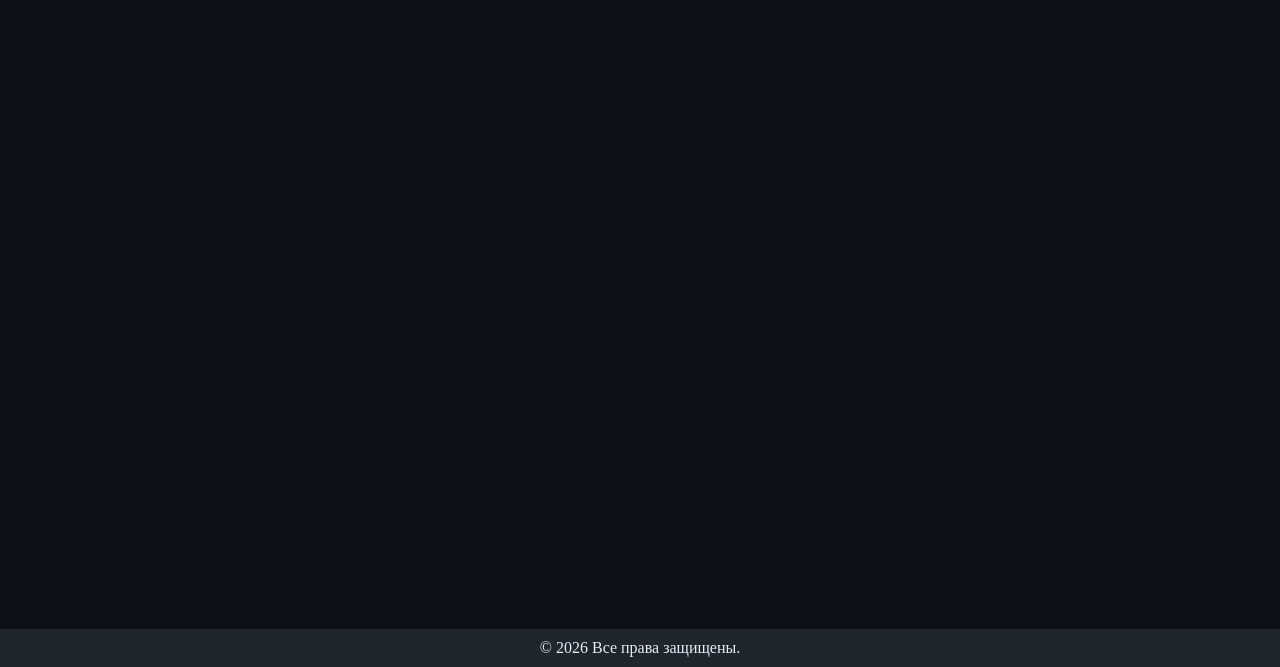
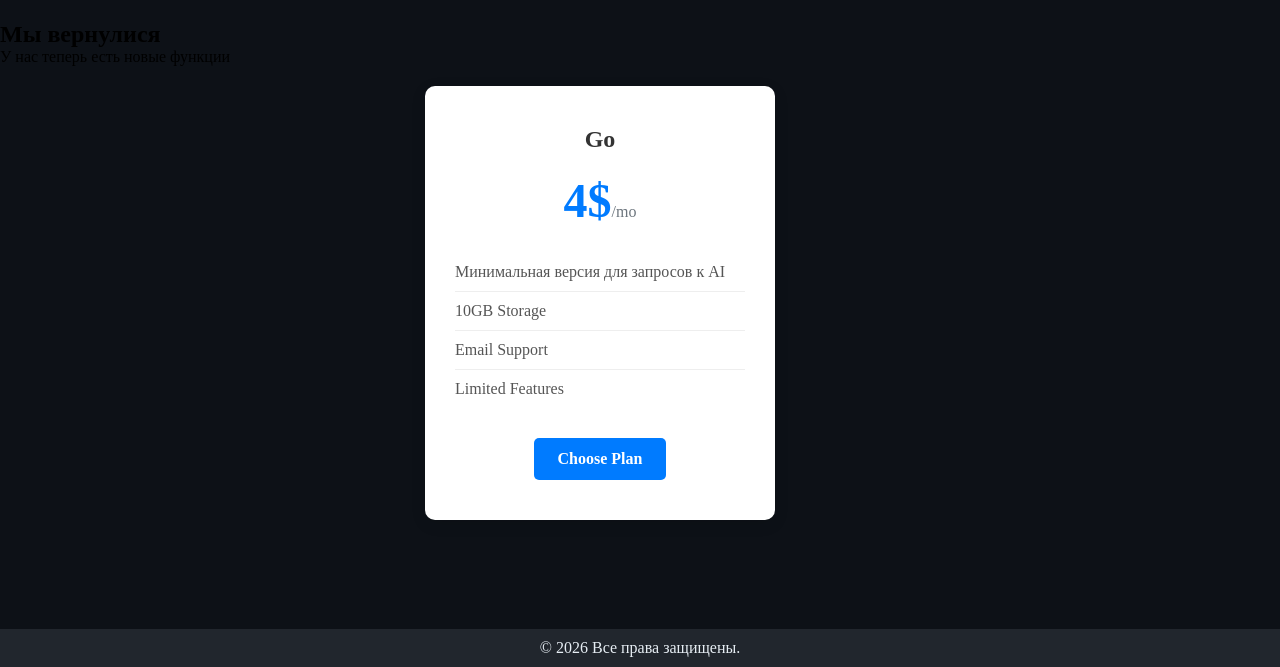
Before and after one commit to pablaofficeal/My-Flask-School, a Flask app: template frontend/templates/index.html in a window 1280 px wide. Shown: the part 133-800 px from the top of the page. Run offline with Flask 3, Linux system fonts and the light colour scheme; the template is opened without the code that fills it, so the values that code supplies are empty; the visitor is signed in with stand-in values (Sample User, id 1).

Commit message:
Добавлено управление отображением карточек оплаты и обновлены шаблоны: добавлены новые компоненты для отображения информации о репозиториях GitHub пользователя и улучшены стили для карточек оплаты.

```diff
--- /dev/null
+++ b/frontend/static/css/mod/payments-card.css
@@ -0,0 +1,123 @@
+.pricing-container {
+    display: flex;
+    justify-content: center;
+    flex-wrap: wrap;
+    gap: 20px;
+    max-width: 1200px;
+    padding: 20px;
+}
+
+.pricing-card {
+    background-color: #fff;
+    border-radius: 10px;
+    box-shadow: 0 4px 15px rgba(0, 0, 0, 0.1);
+    padding: 40px 30px;
+    text-align: center;
+    flex: 1;
+    min-width: 250px;
+    max-width: 350px;
+    transition: transform 0.3s, box-shadow 0.3s;
+    position: relative;
+    overflow: hidden;
+}
+
+.pricing-card:hover {
+    transform: translateY(-10px);
+    box-shadow: 0 8px 25px rgba(0, 0, 0, 0.15);
+}
+
+.pricing-card h3 {
+    font-size: 1.5rem;
+    margin-bottom: 20px;
+    color: #333;
+}
+
+.price {
+    font-size: 3rem;
+    font-weight: 700;
+    color: #007BFF;
+    margin-bottom: 25px;
+}
+
+.price span {
+    font-size: 1rem;
+    font-weight: 400;
+    color: #6c757d;
+}
+
+.pricing-card ul {
+    list-style: none;
+    padding: 0;
+    margin-bottom: 30px;
+    text-align: left;
+}
+
+.pricing-card ul li {
+    padding: 10px 0;
+    border-bottom: 1px solid #eee;
+    color: #555;
+}
+
+.pricing-card ul li:last-child {
+    border-bottom: none;
+}
+
+.cta-button {
+    display: inline-block;
+    padding: 12px 24px;
+    background-color: #007BFF;
+    color: #fff;
+    text-decoration: none;
+    border-radius: 5px;
+    font-weight: 600;
+    transition: background-color 0.3s;
+}
+
+.cta-button:hover {
+    background-color: #0056b3;
+}
+
+/* Featured Card Styling */
+.pricing-card.featured {
+    border: 2px solid #007BFF;
+    transform: scale(1.05);
+    box-shadow: 0 10px 30px rgba(0, 123, 255, 0.2);
+}
+
+.pricing-card.featured .price {
+    color: #0056b3;
+}
+
+.pricing-card.featured .cta-button {
+    background-color: #0056b3;
+}
+
+.ribbon {
+    position: absolute;
+    top: 0;
+    right: 0;
+    transform: rotate(45deg) translate(20px, -40px);
+    background-color: #007BFF;
+    color: white;
+    padding: 5px 30px;
+    font-size: 0.8rem;
+    font-weight: bold;
+    box-shadow: 0 3px 10px rgba(0, 0, 0, 0.1);
+}
+
+/* Responsive adjustments */
+@media (max-width: 768px) {
+    .pricing-container {
+        flex-direction: column;
+        align-items: center;
+    }
+
+    .pricing-card {
+        width: 80%;
+        max-width: none;
+    }
+
+    .pricing-card.featured {
+        transform: scale(1); /* Reset scale on mobile for better fit */
+    }
+}
--- a/frontend/templates/base.html
+++ b/frontend/templates/base.html
@@ -6,6 +6,7 @@
     <meta name="viewport" content="width=device-width, initial-scale=1.0">
     <title>{% block title %}{% endblock %}</title>
     <link rel="stylesheet" href="{{ url_for('static', filename='css/index.css') }}">
+    <link rel="stylesheet" href="{{ url_for('static', filename='css/mod/payments-card.css') }}">
 </head>
 
 <body class="dark-theme">
--- /dev/null
+++ b/frontend/templates/components/cards-payments.html
@@ -0,0 +1,15 @@
+{% block cards_payments %}
+<div class="pricing-container">
+    <div class="pricing-card">
+        <h3>Go</h3>
+        <p class="price">4$<span>/mo</span></p>
+        <ul>
+            <li>Минимальная версия для запросов к AI</li>
+            <li>10GB Storage</li>
+            <li>Email Support</li>
+            <li>Limited Features</li>
+        </ul>
+        <a href="#" class="cta-button">Choose Plan</a>
+    </div>
+</div>
+{% endblock %}
--- /dev/null
+++ b/frontend/templates/components/text.html
@@ -0,0 +1,7 @@
+{% block text %}
+    <h1>Добро пожаловать {{ user.username }}!</h1>
+<div class="test-text">
+    <h2>Мы вернулися</h2>
+    <p>У нас теперь есть новые функции</p>
+</div>
+{% endblock %}
--- a/frontend/templates/index.html
+++ b/frontend/templates/index.html
@@ -21,9 +21,15 @@
         <button>Зарегистрироваться</button>
     </a>
 </div>
+<div class="payments-cards">
+    {% include 'components/cards-payments.html' %}
+</div>
 {% else %}
 <div class="main">
-    <h1>Добро пожаловать {{ user.username }}!</h1>
+    {% include 'components/text.html' %}
+</div>
+<div class="payments-cards">
+    {% include 'components/cards-payments.html' %}
 </div>
 {% endif %}
 {% endblock %}
--- a/requirements.txt
+++ b/requirements.txt
@@ -3,3 +3,4 @@
 flask-wtf
 python-dotenv
 psycopg2-binary
+flask_limiter
```
Also changed, not shown: frontend/templates/components/payments.html (added, +9 -0 lines), frontend/templates/profile.html (+8 -0 lines), backend/limits/rate_limits.py (added).
